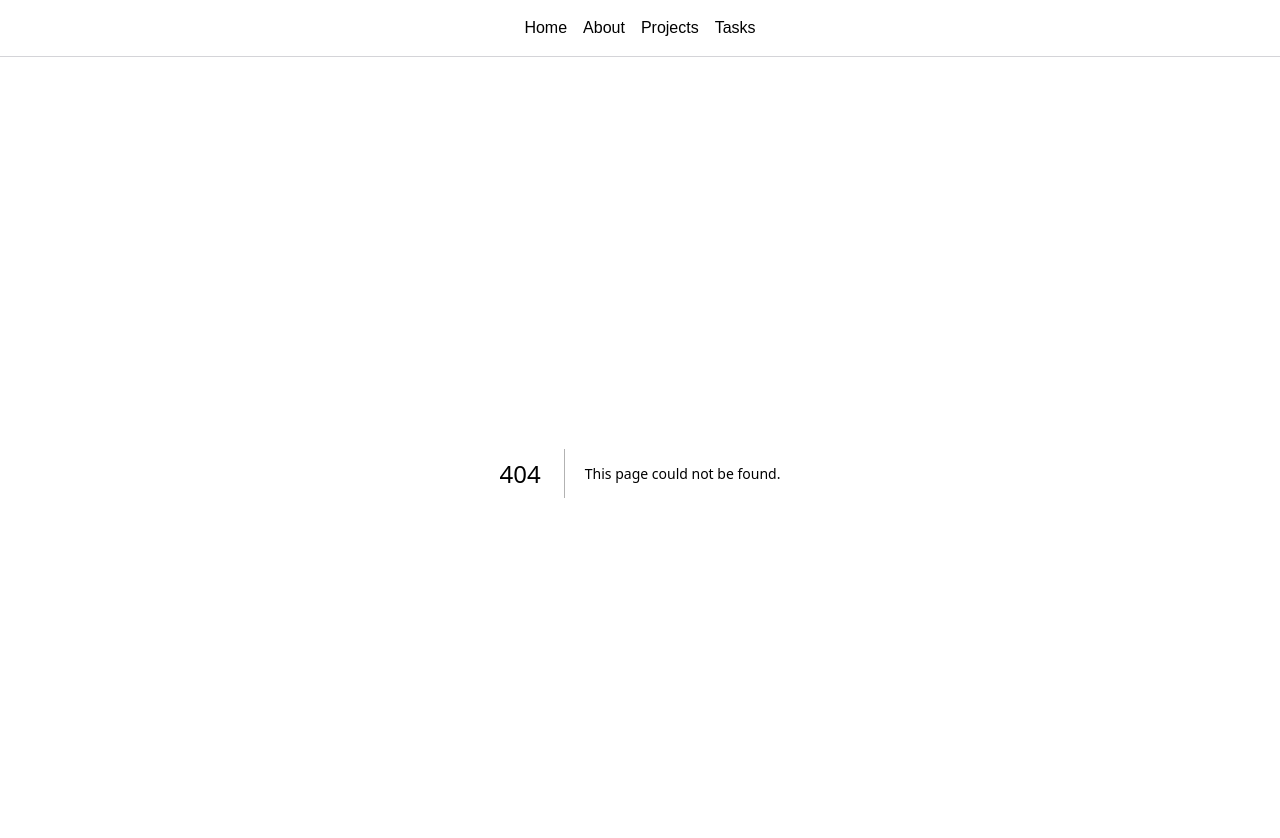
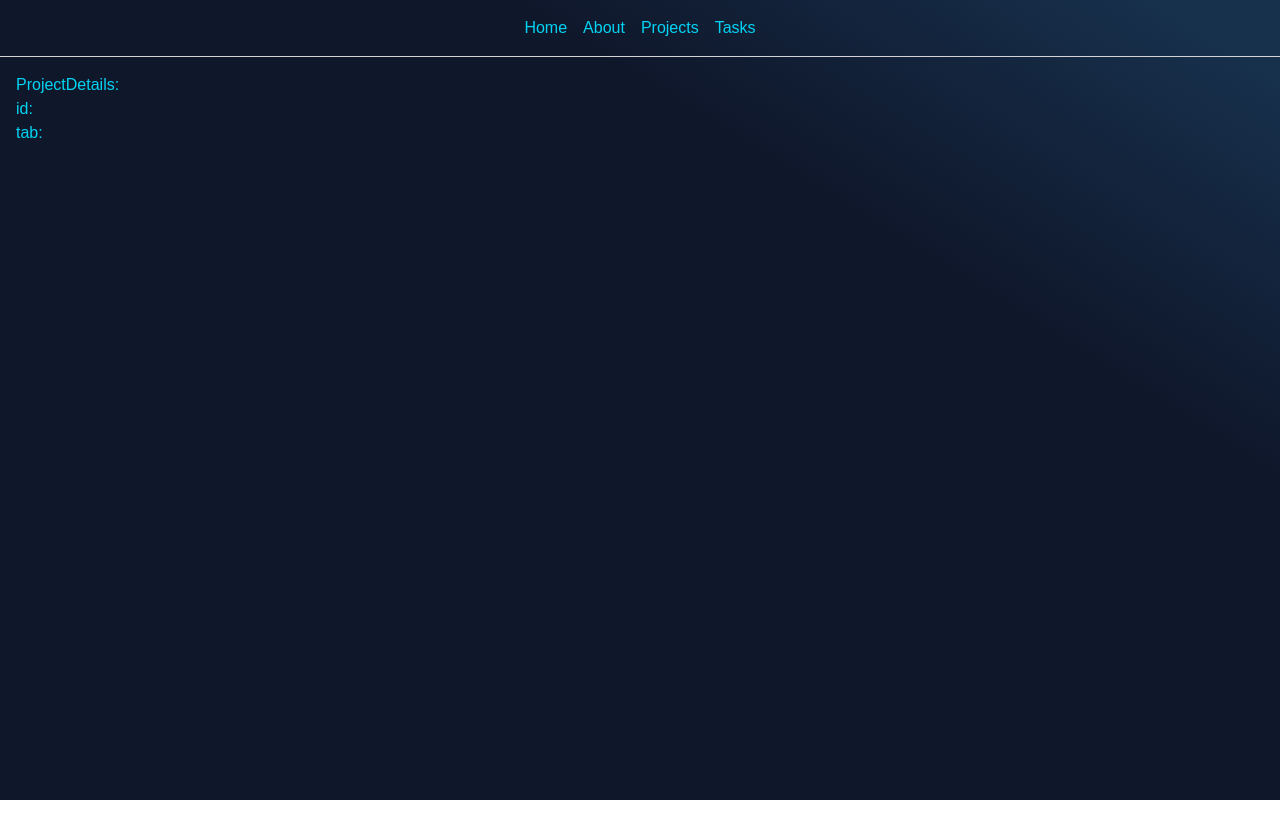
Before and after one commit to azizy5203/next-crash-course, a Next.js app: page /projects in a window 1280 px wide. Before the commit this address had no page. Shown: the top 838 px of the page. After the commit the page ends 800 px from the top, so only its background shows below. Built offline with nearby package versions, Linux system fonts and the light colour scheme.

Commit message:
feat (Layout) : added layout component | moved AppBar to layout file

```diff
--- a/src/components/AppBar.tsx
+++ b/src/components/AppBar.tsx
@@ -1,5 +1,4 @@
 import Link from "next/link";
-import React from "react";
 
 function AppBar() {
   return (
@@ -9,10 +8,10 @@ function AppBar() {
           <Link href="/">Home</Link>
         </li>
         <li>
-          <Link href="/">About</Link>
+          <Link href="/about">About</Link>
         </li>
         <li>
-          <Link href="/">Projects</Link>
+          <Link href="/projects">Projects</Link>
         </li>
         <li>
           <Link href="/task">Tasks</Link>
--- /dev/null
+++ b/src/components/layouts/Layout.tsx
@@ -0,0 +1,15 @@
+import AppBar from "../AppBar"
+import React from "react"
+
+function Layout({children}:{children:React.ReactNode}) {
+  return (
+    <div className="h-screen flex flex-col gap-4">
+    <AppBar />
+    <div className="flex-1 px-4">
+    {children}
+    </div>
+  </div>
+  )
+}
+
+export default Layout
--- /dev/null
+++ b/src/pages/404.tsx
@@ -0,0 +1,12 @@
+import Link from 'next/link'
+
+function Custom404() {
+    return (
+    <div className="flex flex-col items-center justify-center gap-4 h-full">
+        <h1 className="text-4xl font-bold text-pink-500">404 - Page Not Found</h1>
+        <Link href="/" className="text-pink-500 underline">Go back to home</Link>
+    </div>
+    )
+}
+
+export default Custom404
--- a/src/pages/_app.tsx
+++ b/src/pages/_app.tsx
@@ -1,14 +1,11 @@
+import Layout from "@/components/layouts/Layout";
 import "@/styles/globals.css";
 import type { AppProps } from "next/app";
-import AppBar from "@/components/AppBar";
-
+// import Layout from "@/components/layouts/Layout";
 export default function App({ Component, pageProps }: AppProps) {
   return (
-    <div className="h-screen flex flex-col gap-4">
-      <AppBar />
-      <div className="flex-1 px-4">
+      <Layout>
         <Component {...pageProps} />
-      </div>
-    </div>
+      </Layout>
   );
 }
--- /dev/null
+++ b/src/pages/projects/[...slug].jsx
@@ -0,0 +1,23 @@
+import { useRouter } from "next/router";
+
+function ProjectDetails() {
+  const {query,isReady} = useRouter();
+
+  if(!isReady){
+    return <div>Loading...</div>
+  }
+
+  const params = Array.isArray(query.slug) ? query.slug : [];
+
+  return (
+    <>
+      <div>ProjectDetails:</div>
+      <ul>
+        <li>id: {params[0]}</li>
+        <li>tab: {params[1]}</li>
+      </ul>
+    </>
+  );
+}
+
+export default ProjectDetails;
--- /dev/null
+++ b/src/pages/projects/index.tsx
@@ -0,0 +1,12 @@
+import Link from 'next/link'
+
+function Projects() {
+  return (
+    <div>
+        <h1>Projects List</h1>
+        <Link href="/projects/Radwcqlojp154">Project details</Link>
+    </div>
+  )
+}
+
+export default Projects
```
Also changed, not shown: package.json (+12 -7 lines), 1 other file (tests, documents, lock files or other folders).
